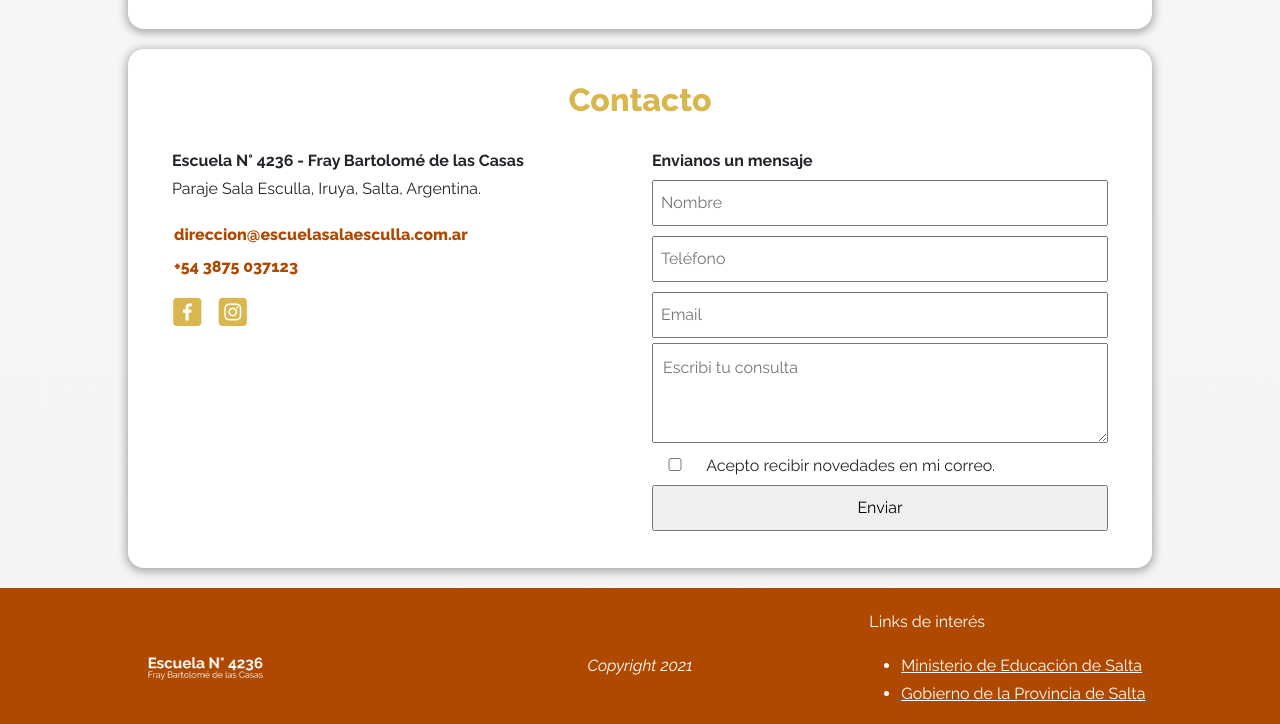
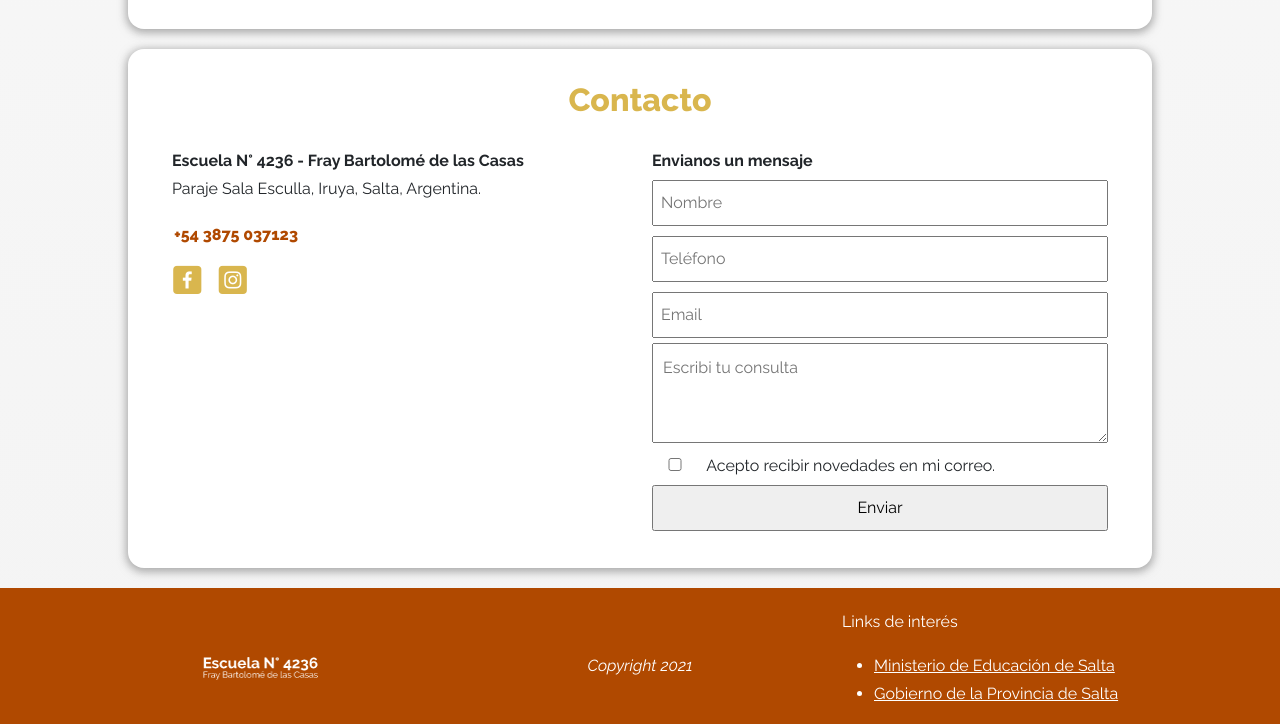
Before and after one commit to franoropeza/escuelasalaesculla, a plain HTML site: page index.html in a window 1280 px wide. Shown: the part 3143-3867 px from the top of the page. Drawn offline with nearby package versions, Linux system fonts and the light colour scheme.

Commit message:
correcciones menores

```diff
--- a/index.html
+++ b/index.html
@@ -196,7 +196,6 @@
 						<div class="contacto__info col-lg-6 col-sm-12">
 							<strong class="contacto__nombre">Escuela N° 4236 - Fray Bartolomé de las Casas</strong>
 							<p class="contacto__direccion">Paraje Sala Esculla, Iruya, Salta, Argentina.</p>
-							<a class="contacto__enlace" href="mailto:direccion@escuelasalaesculla.com.ar">direccion@escuelasalaesculla.com.ar</a>
 							<a class="contacto__enlace" href="tel:+543875037123">+54 3875 037123</a>
 							<a class="contacto__icono" href="https://facebook.com" >F</a><a class="contacto__icono" href="https://instagram.com" >d</a>
 						</div>
@@ -222,7 +221,7 @@
 		</section>
 		<!-- FOOTER -->
 			<div id="footer">
-				<footer class="footer__contenedor contenedor">
+				<footer class="footer__contenedor container">
 					<div class="footer__row row justify-content-md-center row-footer">
 						<div class="footer-logo col-lg-4 col-md-12">
 							<img class="footer__logo--img" src="img/logo.png">
```
